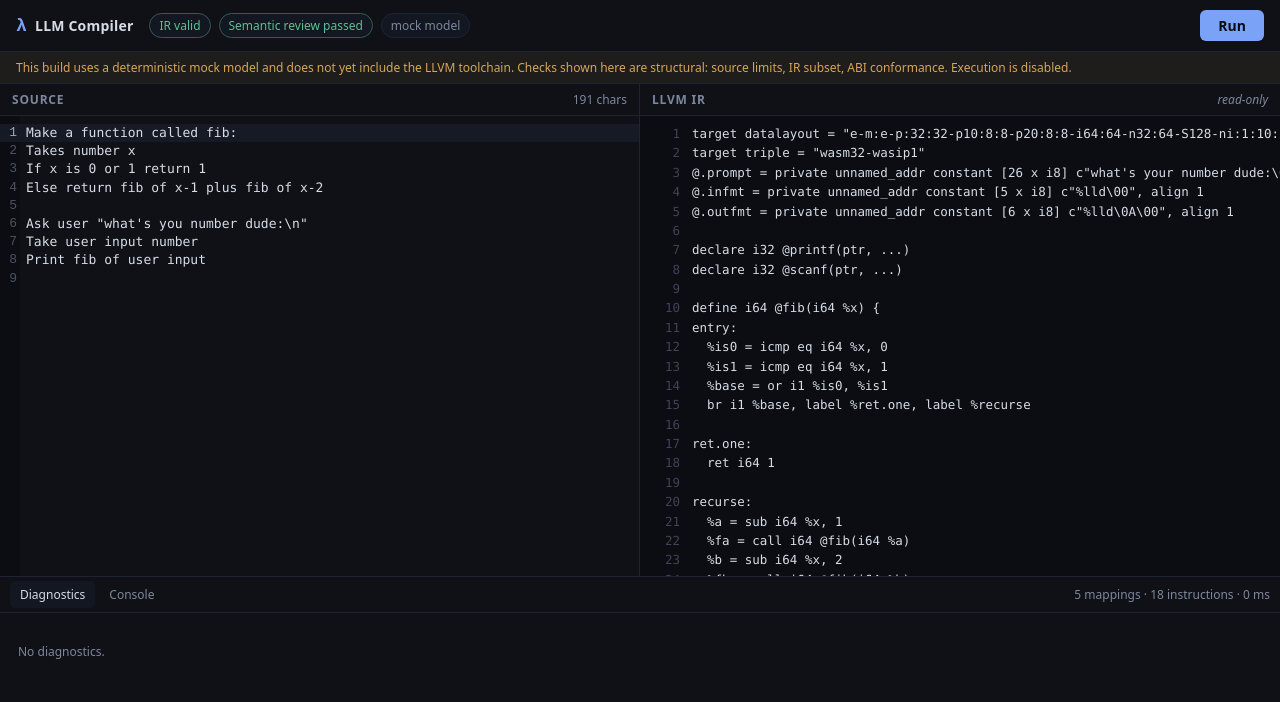
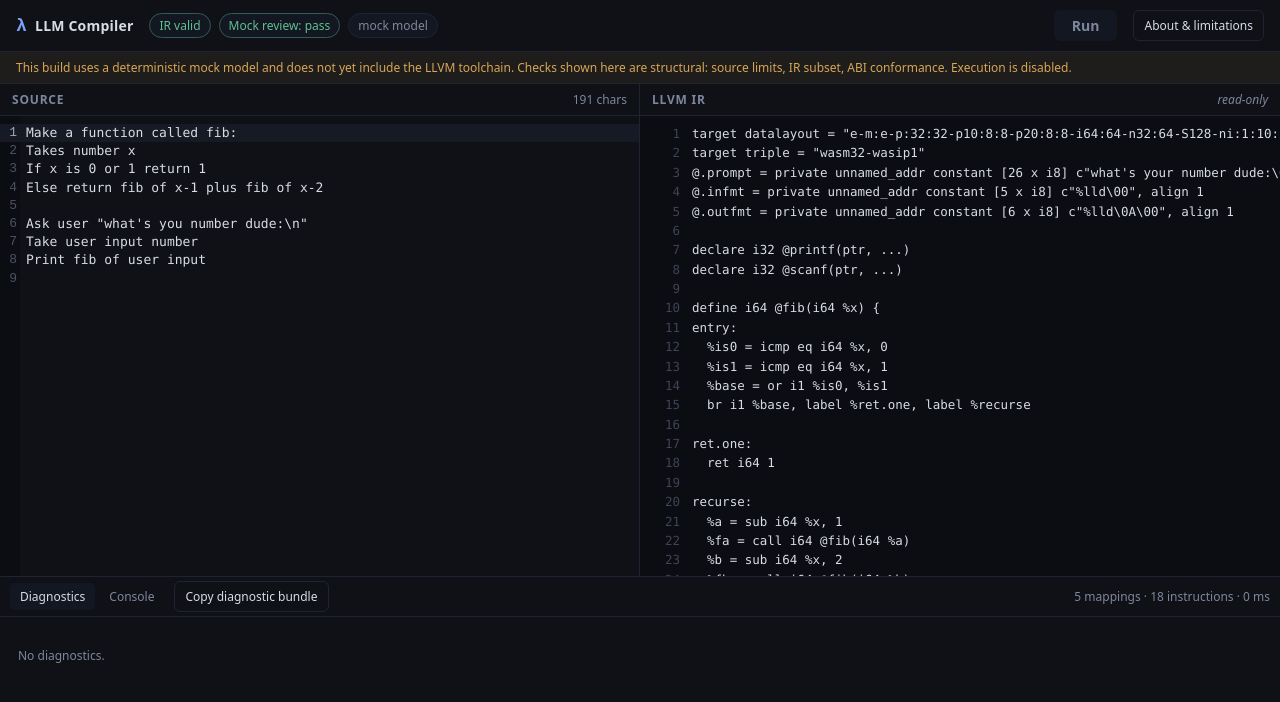
Before and after one commit to YoavSarfaty/llmcompiler, a React (Vite) app: page / in a window 1280 px wide. Shown: the top 702 px of the page. Built offline with nearby package versions, Linux system fonts and the light colour scheme.

Commit message:
feat: add honest limitations and diagnostic sharing

```diff
--- a/src/app/App.tsx
+++ b/src/app/App.tsx
@@ -6,8 +6,10 @@ import { FIB_SOURCE } from "../model/fibFixture.ts";
 import { Console } from "../console/Console.tsx";
 import { runCompilation, type CompileOutput } from "../compiler/coordinator.ts";
 import { LIMITS } from "../compiler/limits.ts";
+import { TOOLCHAIN_STATUS } from "../toolchain/ToolchainAdapter.ts";
 import { hasErrors, type Diagnostic } from "../types/diagnostics.ts";
 import type { ReviewPayload } from "../types/protocol.ts";
+import { createDiagnosticBundle } from "./diagnosticBundle.ts";
 
 type Tone = "idle" | "busy" | "ok" | "warn" | "error";
 
@@ -20,10 +22,10 @@ function compileStatus(state: CompileOutput | null, busy: boolean): { label: str
 }
 
 function reviewStatus(review: ReviewPayload | null): { label: string; tone: Tone } {
-  if (!review) return { label: "Semantic review not run", tone: "warn" };
-  if (review.verdict === "pass") return { label: "Semantic review passed", tone: "ok" };
-  if (review.verdict === "fail") return { label: "Semantic review failed", tone: "error" };
-  return { label: "Semantic review inconclusive", tone: "warn" };
+  if (!review) return { label: "Mock review: not run", tone: "warn" };
+  if (review.verdict === "pass") return { label: "Mock review: pass", tone: "ok" };
+  if (review.verdict === "fail") return { label: "Mock review: fail", tone: "error" };
+  return { label: "Mock review: inconclusive", tone: "warn" };
 }
 
 function locationLabel(diagnostic: Diagnostic): string | null {
@@ -45,6 +47,8 @@ export function App() {
   const [cursorOffset, setCursorOffset] = useState(0);
   const [pinnedLines, setPinnedLines] = useState<number[]>([]);
   const [tab, setTab] = useState<"diagnostics" | "console">("diagnostics");
+  const [aboutOpen, setAboutOpen] = useState(false);
+  const [copyFeedback, setCopyFeedback] = useState("");
   const requestCounter = useRef(0);
 
   useEffect(() => {
@@ -87,7 +91,21 @@ export function App() {
   const review = reviewStatus(state?.review ?? null);
   const errors = state?.diagnostics.filter((d) => d.severity === "error") ?? [];
   const warnings = state?.diagnostics.filter((d) => d.severity !== "error") ?? [];
-  const canRun = Boolean(state?.succeeded) && review.tone !== "error";
+  const canRun = TOOLCHAIN_STATUS.available && Boolean(state?.succeeded) && review.tone !== "error";
+
+  async function copyDiagnosticBundle() {
+    const bundle = createDiagnosticBundle({
+      diagnostics: state?.diagnostics ?? [],
+      timings: state?.timings ?? {},
+      review: state?.review ?? null,
+    });
+    try {
+      await navigator.clipboard.writeText(bundle);
+      setCopyFeedback("Diagnostic bundle copied (source and IR excluded).");
+    } catch {
+      setCopyFeedback("Clipboard access is unavailable in this browser context.");
+    }
+  }
 
   return (
     <div className="app">
@@ -105,18 +123,47 @@ export function App() {
           className="run"
           disabled={!canRun}
           title={
-            canRun
-              ? "Execution requires the LLVM toolchain, which is not part of this milestone."
-              : "Compile successfully first."
+            !TOOLCHAIN_STATUS.available
+              ? "Execution requires the LLVM toolchain, which is not part of this build."
+              : canRun
+                ? "Run the current WebAssembly module."
+                : "Compile successfully first."
           }
         >
           Run
+        </button>
+        <button
+          className="secondary"
+          type="button"
+          aria-expanded={aboutOpen}
+          aria-controls="about-limitations"
+          onClick={() => setAboutOpen((open) => !open)}
+        >
+          About &amp; limitations
         </button>
       </header>
 
       <div className="notice">
         This build uses a deterministic mock model and does not yet include the LLVM toolchain. Checks
         shown here are structural: source limits, IR subset, ABI conformance. Execution is disabled.
+        {aboutOpen ? (
+          <section className="about-panel" id="about-limitations" aria-label="About and limitations">
+            <h2>About this prototype</h2>
+            <p>
+              The current model and reviewer are deterministic fixtures. A “Mock review: pass”
+              result here is not a model assessment and is not proof that generated IR matches the source.
+            </p>
+            <p>
+              Real LLVM parsing, verification, code generation, linking, and WebAssembly execution are
+              not available in this build. The Run control is intentionally disabled.
+            </p>
+            <p>
+              No telemetry, analytics, backend, or remote inference is configured. The diagnostic bundle
+              contains version identifiers, codes, messages, timings, and review status only; it excludes
+              source text, IR, source ranges, and raw tool details.
+            </p>
+          </section>
+        ) : null}
       </div>
 
       <main className="panes">
@@ -146,6 +193,9 @@ export function App() {
           <button className={tab === "console" ? "tab active" : "tab"} onClick={() => setTab("console")}>
             Console
           </button>
+          <button className="secondary copy-diagnostics" type="button" onClick={() => void copyDiagnosticBundle()}>
+            Copy diagnostic bundle
+          </button>
           <span className="spacer" />
           {state ? (
             <span className="muted">
@@ -154,6 +204,9 @@ export function App() {
             </span>
           ) : null}
         </div>
+        <span className="sr-only" role="status" aria-live="polite">
+          {copyFeedback}
+        </span>
 
         {tab === "diagnostics" ? (
           <div className="diagnostics">
--- /dev/null
+++ b/src/app/diagnosticBundle.ts
@@ -0,0 +1,39 @@
+import type { Diagnostic } from "../types/diagnostics.ts";
+import { VERSIONS } from "../types/protocol.ts";
+import type { ReviewPayload } from "../types/protocol.ts";
+
+export interface DiagnosticBundleInput {
+  diagnostics: readonly Diagnostic[];
+  timings: Readonly<Record<string, number>>;
+  review: Pick<ReviewPayload, "verdict"> | null;
+}
+
+/**
+ * Build a shareable diagnostic summary without accepting source or IR as input.
+ * Raw details and source ranges are omitted because tool output can echo code.
+ */
+export function createDiagnosticBundle(input: DiagnosticBundleInput): string {
+  return JSON.stringify(
+    {
+      appVersion: "0.1.0",
+      versions: {
+        protocol: VERSIONS.protocol,
+        schema: VERSIONS.schema,
+        abi: VERSIONS.abi,
+        irSubset: VERSIONS.irSubset,
+        prompt: VERSIONS.prompt,
+        reviewPrompt: VERSIONS.reviewPrompt,
+      },
+      diagnostics: input.diagnostics.map(({ code, severity, stage, message }) => ({
+        code,
+        severity,
+        stage,
+        message,
+      })),
+      timings: input.timings,
+      reviewVerdict: input.review?.verdict ?? "not-run",
+    },
+    null,
+    2,
+  );
+}
--- a/src/app/styles.css
+++ b/src/app/styles.css
@@ -36,6 +36,11 @@ button {
   background: none;
   border: none;
   cursor: pointer;
+}
+
+button:focus-visible {
+  outline: 2px solid var(--accent);
+  outline-offset: 2px;
 }
 
 .muted {
@@ -123,12 +128,56 @@ button {
   cursor: not-allowed;
 }
 
+.secondary {
+  padding: 6px 10px;
+  border: 1px solid var(--border);
+  border-radius: 6px;
+  color: var(--text);
+  font-size: 12px;
+}
+
+.secondary:hover {
+  background: var(--panel-2);
+}
+
 .notice {
   padding: 7px 16px;
   font-size: 12px;
   color: var(--warn);
   background: color-mix(in srgb, var(--warn) 8%, var(--panel));
   border-bottom: 1px solid var(--border);
+}
+
+.about-panel {
+  max-width: 900px;
+  margin: 12px auto 4px;
+  padding: 12px 16px;
+  border: 1px solid var(--border);
+  border-radius: 8px;
+  background: var(--panel);
+  color: var(--text);
+  line-height: 1.55;
+}
+
+.about-panel h2 {
+  margin: 0 0 8px;
+  font-size: 14px;
+}
+
+.about-panel p {
+  margin: 6px 0;
+}
+
+.sr-only {
+  position: absolute;
+  width: 1px;
+  height: 1px;
+  padding: 0;
+  margin: -1px;
+  overflow: hidden;
+  clip: rect(0, 0, 0, 0);
+  white-space: nowrap;
+  border: 0;
 }
 
 .panes {
@@ -243,6 +292,10 @@ button {
 .tab.active {
   color: var(--text);
   background: var(--panel-2);
+}
+
+.copy-diagnostics {
+  margin-left: 6px;
 }
 
 .count {
@@ -376,4 +429,19 @@ button {
   .brand-name {
     display: none;
   }
+
+  .topbar {
+    gap: 8px;
+    padding: 8px;
+    flex-wrap: wrap;
+  }
+
+  .status-group {
+    order: 3;
+    flex-basis: 100%;
+  }
+
+  .tabs {
+    flex-wrap: wrap;
+  }
 }
```
Also changed, not shown: 1 other file (tests, documents, lock files or other folders).
